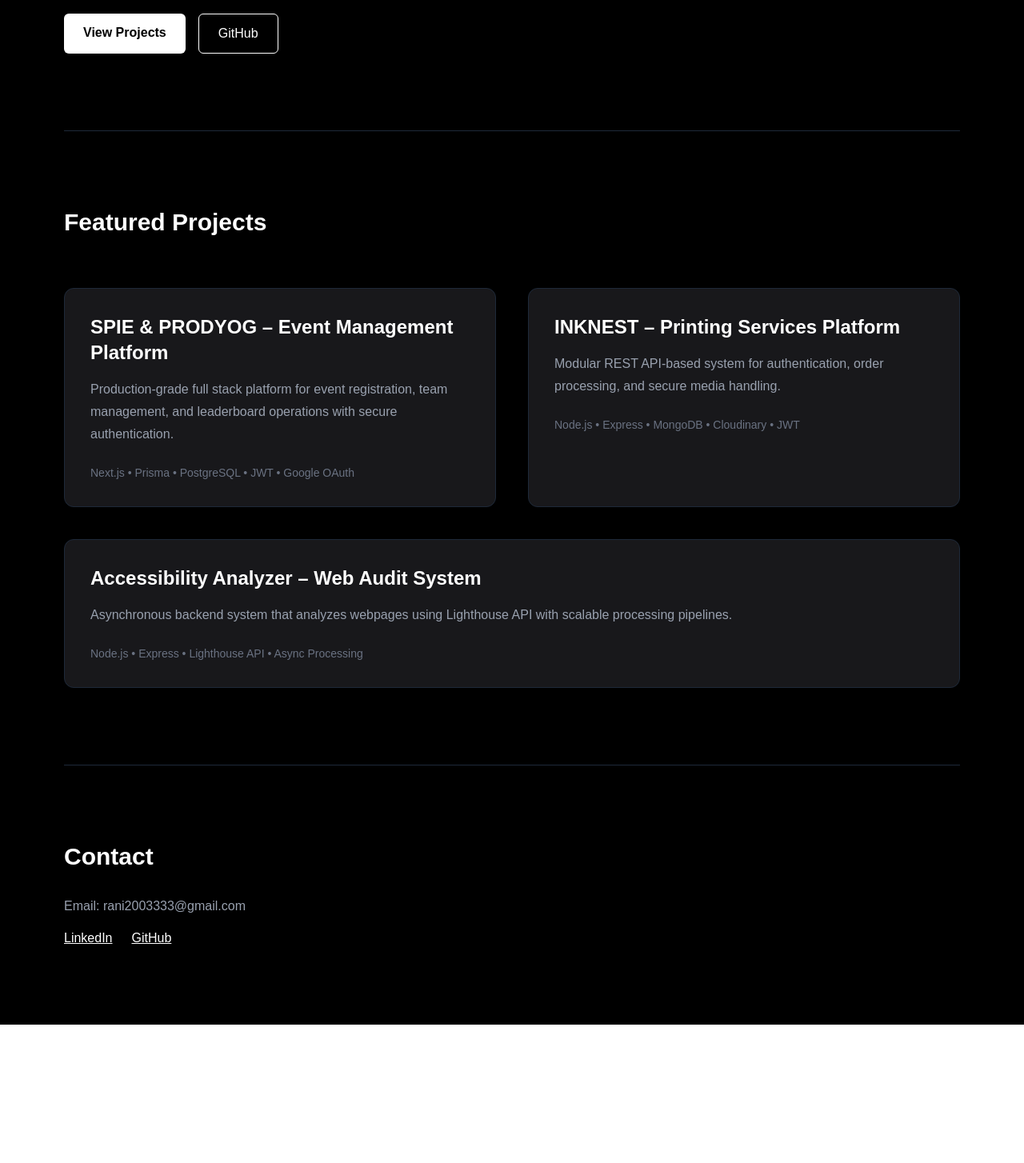
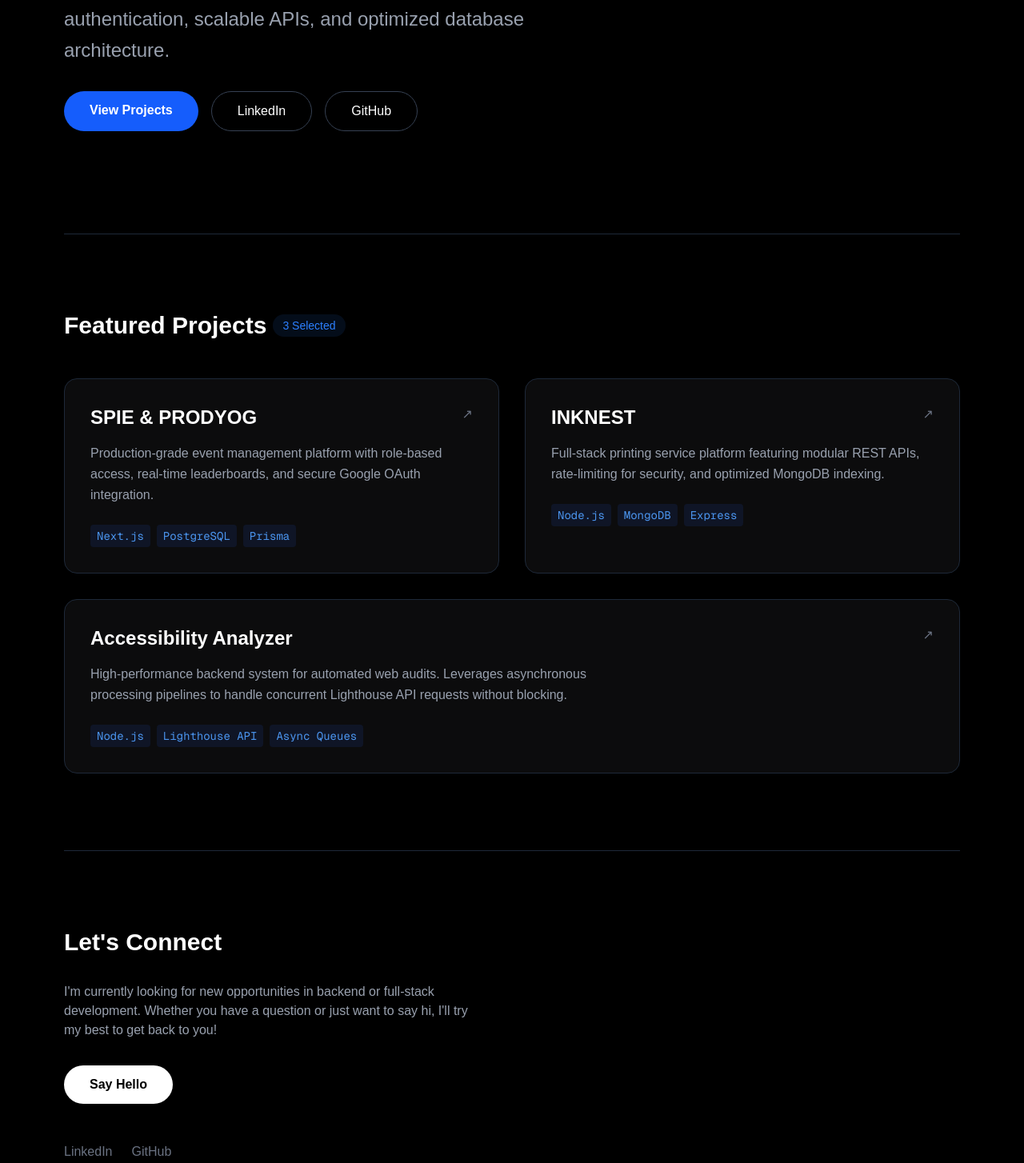
Before and after one commit to rani-86/rani-portfolio, a Next.js app: page / in a window 1280 px wide. Shown: the part 336-1790 px from the top of the page at 80% size. Before the commit the page ends 1617 px from the top, so only its background shows below. Built offline with nearby package versions, Linux system fonts and the light colour scheme.

Commit message:
Updated page details

```diff
--- a/app/page.tsx
+++ b/app/page.tsx
@@ -3,132 +3,53 @@ import Link from "next/link";
 export default function Home() {
   return (
     <main className="bg-black text-white min-h-screen px-6 md:px-20">
+
       {/* Navbar */}
       <nav className="flex justify-between items-center py-6 border-b border-gray-800">
-        <h1 className="font-semibold text-lg">Rani Sharma</h1>
+        <h1 className="font-semibold text-lg tracking-tight">Rani Sharma</h1>
 
-        <div className="flex gap-6 text-gray-400 text-sm">
-          <a href="#projects" className="hover:text-white transition">
-            Projects
-          </a>
-          <a href="#contact" className="hover:text-white transition">
-            Contact
-          </a>
+        <div className="flex gap-6 text-gray-400 text-sm font-medium">
+          <a href="#projects" className="hover:text-blue-400 transition">Projects</a>
+          <a href="#contact" className="hover:text-blue-400 transition">Contact</a>
           <a
             href="https://github.com/rani-86"
             target="_blank"
             rel="noopener noreferrer"
-            className="hover:text-white transition"
+            className="hover:text-blue-400 transition"
           >
             GitHub
           </a>
         </div>
       </nav>
 
-      {/* Hero */}
-      <section className="py-24">
-        <h1 className="text-4xl md:text-6xl font-bold mb-6">Rani Sharma</h1>
+      {/* Hero Section */}
+      <section className="py-24 md:py-32">
+        {/* Gradient Name */}
+        <h1 className="text-5xl md:text-7xl font-bold mb-6 tracking-tight">
+          <span className="bg-gradient-to-r from-cyan-400 to-blue-600 text-transparent bg-clip-text">
+            Rani Sharma
+          </span>
+        </h1>
 
-        <p className="text-xl md:text-2xl text-gray-400 mb-8 max-w-3xl">
+        <p className="text-xl md:text-2xl text-gray-400 mb-8 max-w-2xl leading-relaxed">
           Building production-grade full stack applications with secure
           authentication, scalable APIs, and optimized database architecture.
         </p>
 
-        <div className="flex gap-4">
+        {/* Buttons with Accent Color */}
+        <div className="flex flex-wrap gap-4">
           <a
             href="#projects"
-            className="bg-white text-black px-6 py-3 rounded-md font-semibold hover:opacity-80 transition"
+            className="bg-blue-600 text-white px-8 py-3 rounded-full font-semibold hover:bg-blue-700 hover:shadow-[0_0_15px_rgba(37,99,235,0.5)] transition duration-300"
           >
             View Projects
           </a>
 
           <a
-            href="https://github.com/rani-86"
-            target="_blank"
-            rel="noopener noreferrer"
-            className="border border-white px-6 py-3 rounded-md hover:bg-white hover:text-black transition"
-          >
-            GitHub
-          </a>
-        </div>
-      </section>
-
-      {/* Projects */}
-      <section id="projects" className="py-24 border-t border-gray-800">
-        <h2 className="text-3xl font-bold mb-16">Featured Projects</h2>
-
-        <div className="grid md:grid-cols-2 gap-10">
-          {/* Project 1 */}
-          <Link
-            href="/projects/spie"
-            className="bg-zinc-900 p-8 rounded-xl border border-gray-800 hover:border-gray-600 transition block"
-          >
-            <h3 className="text-2xl font-semibold mb-4">
-              SPIE & PRODYOG – Event Management Platform
-            </h3>
-
-            <p className="text-gray-400 mb-6 leading-7">
-              Production-grade full stack platform for event registration, team
-              management, and leaderboard operations with secure authentication.
-            </p>
-
-            <p className="text-sm text-gray-500">
-              Next.js • Prisma • PostgreSQL • JWT • Google OAuth
-            </p>
-          </Link>
-
-          {/* Project 2 */}
-          <Link
-            href="/projects/inknest"
-            className="bg-zinc-900 p-8 rounded-xl border border-gray-800 hover:border-gray-600 transition block"
-          >
-            <h3 className="text-2xl font-semibold mb-4">
-              INKNEST – Printing Services Platform
-            </h3>
-
-            <p className="text-gray-400 mb-6 leading-7">
-              Modular REST API-based system for authentication, order
-              processing, and secure media handling.
-            </p>
-
-            <p className="text-sm text-gray-500">
-              Node.js • Express • MongoDB • Cloudinary • JWT
-            </p>
-          </Link>
-
-          {/* Project 3 */}
-          <Link
-            href="/projects/accessibility"
-            className="bg-zinc-900 p-8 rounded-xl border border-gray-800 hover:border-gray-600 transition md:col-span-2 block"
-          >
-            <h3 className="text-2xl font-semibold mb-4">
-              Accessibility Analyzer – Web Audit System
-            </h3>
-
-            <p className="text-gray-400 mb-6 leading-7">
-              Asynchronous backend system that analyzes webpages using Lighthouse
-              API with scalable processing pipelines.
-            </p>
-
-            <p className="text-sm text-gray-500">
-              Node.js • Express • Lighthouse API • Async Processing
-            </p>
-          </Link>
-        </div>
-      </section>
-
-      {/* Contact */}
-      <section id="contact" className="py-24 border-t border-gray-800">
-        <h2 className="text-3xl font-bold mb-8">Contact</h2>
-
-        <p className="text-gray-400 mb-4">Email: rani2003333@gmail.com</p>
-
-        <div className="flex gap-6">
-          <a
             href="https://linkedin.com/in/YOUR_LINKEDIN"
             target="_blank"
             rel="noopener noreferrer"
-            className="underline"
+            className="border border-gray-700 px-8 py-3 rounded-full font-medium hover:border-blue-500 hover:text-blue-400 transition duration-300"
           >
             LinkedIn
           </a>
@@ -137,12 +58,134 @@ export default function Home() {
             href="https://github.com/rani-86"
             target="_blank"
             rel="noopener noreferrer"
-            className="underline"
+            className="border border-gray-700 px-8 py-3 rounded-full font-medium hover:border-white hover:text-white transition duration-300"
           >
             GitHub
           </a>
         </div>
       </section>
+
+      {/* Projects Section */}
+      <section id="projects" className="py-24 border-t border-gray-800">
+        <h2 className="text-3xl font-bold mb-12 flex items-center gap-2">
+          Featured Projects
+          <span className="text-blue-500 text-sm font-normal bg-blue-500/10 px-3 py-1 rounded-full">3 Selected</span>
+        </h2>
+
+        <div className="grid md:grid-cols-2 gap-8">
+
+          {/* Project 1 - SPIE */}
+          <Link
+            href="/projects/spie"
+            className="group bg-zinc-900/50 p-8 rounded-2xl border border-gray-800 hover:border-blue-500/50 hover:shadow-[0_0_20px_rgba(59,130,246,0.15)] transition-all duration-300 block"
+          >
+            <div className="flex justify-between items-start mb-4">
+              <h3 className="text-2xl font-bold group-hover:text-blue-400 transition">
+                SPIE & PRODYOG
+              </h3>
+              <span className="text-gray-500 group-hover:text-blue-400 transition transform group-hover:-translate-y-1 group-hover:translate-x-1">↗</span>
+            </div>
+
+            <p className="text-gray-400 mb-6 leading-relaxed">
+              Production-grade event management platform with role-based access,
+              real-time leaderboards, and secure Google OAuth integration.
+            </p>
+
+            <div className="flex flex-wrap gap-2 text-sm text-blue-400/90 font-mono">
+              <span className="bg-blue-900/20 px-2 py-1 rounded">Next.js</span>
+              <span className="bg-blue-900/20 px-2 py-1 rounded">PostgreSQL</span>
+              <span className="bg-blue-900/20 px-2 py-1 rounded">Prisma</span>
+            </div>
+          </Link>
+
+          {/* Project 2 - INKNEST */}
+          <Link
+            href="/projects/inknest"
+            className="group bg-zinc-900/50 p-8 rounded-2xl border border-gray-800 hover:border-blue-500/50 hover:shadow-[0_0_20px_rgba(59,130,246,0.15)] transition-all duration-300 block"
+          >
+             <div className="flex justify-between items-start mb-4">
+              <h3 className="text-2xl font-bold group-hover:text-blue-400 transition">
+                INKNEST
+              </h3>
+              <span className="text-gray-500 group-hover:text-blue-400 transition transform group-hover:-translate-y-1 group-hover:translate-x-1">↗</span>
+            </div>
+
+            <p className="text-gray-400 mb-6 leading-relaxed">
+              Full-stack printing service platform featuring modular REST APIs,
+              rate-limiting for security, and optimized MongoDB indexing.
+            </p>
+
+            <div className="flex flex-wrap gap-2 text-sm text-blue-400/90 font-mono">
+              <span className="bg-blue-900/20 px-2 py-1 rounded">Node.js</span>
+              <span className="bg-blue-900/20 px-2 py-1 rounded">MongoDB</span>
+              <span className="bg-blue-900/20 px-2 py-1 rounded">Express</span>
+            </div>
+          </Link>
+
+          {/* Project 3 - Accessibility */}
+          <Link
+            href="/projects/accessibility"
+            className="group bg-zinc-900/50 p-8 rounded-2xl border border-gray-800 hover:border-blue-500/50 hover:shadow-[0_0_20px_rgba(59,130,246,0.15)] transition-all duration-300 md:col-span-2 block"
+          >
+             <div className="flex justify-between items-start mb-4">
+              <h3 className="text-2xl font-bold group-hover:text-blue-400 transition">
+                Accessibility Analyzer
+              </h3>
+              <span className="text-gray-500 group-hover:text-blue-400 transition transform group-hover:-translate-y-1 group-hover:translate-x-1">↗</span>
+            </div>
+
+            <p className="text-gray-400 mb-6 leading-relaxed max-w-2xl">
+              High-performance backend system for automated web audits.
+              Leverages asynchronous processing pipelines to handle concurrent Lighthouse API requests without blocking.
+            </p>
+
+            <div className="flex flex-wrap gap-2 text-sm text-blue-400/90 font-mono">
+              <span className="bg-blue-900/20 px-2 py-1 rounded">Node.js</span>
+              <span className="bg-blue-900/20 px-2 py-1 rounded">Lighthouse API</span>
+              <span className="bg-blue-900/20 px-2 py-1 rounded">Async Queues</span>
+            </div>
+          </Link>
+
+        </div>
+      </section>
+
+      {/* Contact */}
+      <section id="contact" className="py-24 border-t border-gray-800">
+        <h2 className="text-3xl font-bold mb-8">Let's Connect</h2>
+
+        <p className="text-gray-400 mb-8 max-w-lg">
+          I'm currently looking for new opportunities in backend or full-stack development.
+          Whether you have a question or just want to say hi, I'll try my best to get back to you!
+        </p>
+
+        <a
+          href="mailto:rani2003333@gmail.com"
+          className="inline-block bg-white text-black px-8 py-3 rounded-full font-bold hover:bg-blue-600 hover:text-white transition duration-300"
+        >
+          Say Hello
+        </a>
+
+        <div className="flex gap-6 mt-12 text-gray-500">
+          <a
+            href="https://www.linkedin.com/in/rani-sharma-6b90b527b/"
+            target="_blank"
+            rel="noopener noreferrer"
+            className="hover:text-blue-400 transition"
+          >
+            LinkedIn
+          </a>
+
+          <a
+            href="https://github.com/rani-86"
+            target="_blank"
+            rel="noopener noreferrer"
+            className="hover:text-blue-400 transition"
+          >
+            GitHub
+          </a>
+        </div>
+      </section>
+
     </main>
   );
 }
--- a/app/projects/[slug]/page.tsx
+++ b/app/projects/[slug]/page.tsx
@@ -1,86 +1,140 @@
 import { notFound } from "next/navigation";
+import Link from "next/link";
 
-// 1. Define your projects data
+// --- Project Data ---
 const projects = {
   spie: {
-    title: "SPIE & PRODYOG – Event Management Platform",
+    title: "SPIE & PRODYOG",
+    subtitle: "Event Management Platform",
     description: `
       A production-grade full stack web platform built for official college society and annual fest operations.
 
+      This system handles thousands of requests during fest season, ensuring seamless registration and real-time updates for participants.
+
       Key Features:
-- Google OAuth authentication
-- JWT session handling
-- Role-based admin access
-- Relational database constraints
-- CSV export functionality
-- Production deployment
+      - Google OAuth authentication for secure and one-click login.
+      - JWT session handling for stateless, scalable user sessions.
+      - Role-based admin access (Admin vs User vs Team Lead).
+      - Relational database constraints ensuring data integrity.
+      - Automated CSV export functionality for non-technical team members.
     `,
     tech: "Next.js • Prisma • PostgreSQL • JWT • Google OAuth • Tailwind",
   },
   inknest: {
-    title: "INKNEST – Printing Services Platform",
+    title: "INKNEST",
+    subtitle: "Printing Services Platform",
     description: `
-A modular full stack order management system built with Express and MongoDB.
+      A modular full stack order management system built with Express and MongoDB to streamline campus printing services.
 
       Key Features:
-- JWT authentication
-- Secure file uploads
-- Cloudinary integration
-- Rate limiting & request validation
-- Optimized database indexing
+      - Secure JWT authentication with refresh token rotation.
+      - Cloudinary integration for handling large design file uploads.
+      - Rate limiting & request validation to prevent abuse.
+      - Optimized database indexing for fast query performance on order history.
     `,
     tech: "Node.js • Express • MongoDB • Cloudinary • JWT",
   },
   accessibility: {
-    title: "Accessibility Analyzer – Web Audit System",
+    title: "Accessibility Analyzer",
+    subtitle: "Web Audit System",
     description: `
-Backend system that analyzes webpages using Lighthouse API.
+      A backend-heavy system that analyzes webpages using the Lighthouse API to generate accessibility compliance reports.
 
       Key Features:
-- Asynchronous processing
-- Structured accessibility reporting
-- Scalable request handling
-- Fault-tolerant pipelines
+      - Asynchronous processing using message queues to handle long-running audit tasks.
+      - Structured accessibility reporting with actionable insights.
+      - Scalable request handling capable of concurrent audits.
+      - Fault-tolerant pipelines that retry failed jobs automatically.
     `,
     tech: "Node.js • Express • Lighthouse API • Async Processing",
   },
 };
 
-// 2. REQUIRED: Tell Next.js which pages to build at deploy time
 export async function generateStaticParams() {
   return Object.keys(projects).map((slug) => ({
     slug: slug,
   }));
 }
 
-// 3. The Page Component
 export default async function ProjectPage({
   params,
 }: {
   params: Promise<{ slug: string }>;
 }) {
-  // Await the params (Required for Next.js 15+)
   const resolvedParams = await params;
   const project = projects[resolvedParams.slug as keyof typeof projects];
 
   if (!project) return notFound();
 
+  // Helper to split the tech string into an array for the "pills"
+  const techStack = project.tech.split("•").map((t) => t.trim());
+
   return (
-    <main className="bg-black text-white min-h-screen px-6 md:px-20 py-24">
-      <h1 className="text-4xl font-bold mb-8">{project.title}</h1>
+    <main className="bg-black text-white min-h-screen flex justify-center py-24 px-6 relative overflow-hidden">
 
-      <p className="text-gray-400 leading-7 mb-10 whitespace-pre-line">
+      {/* Background Glow Effect */}
+      <div className="absolute top-0 left-1/2 -translate-x-1/2 w-full max-w-3xl h-64 bg-blue-600/10 blur-[100px] -z-10 rounded-full"></div>
+
+      <div className="max-w-3xl w-full">
+
+        {/* Back Button */}
+        <Link
+          href="/#projects"
+          className="inline-flex items-center text-gray-400 hover:text-blue-400 transition mb-8 group"
+        >
+          <span className="mr-2 group-hover:-translate-x-1 transition-transform">←</span>
+          Back to Projects
+        </Link>
+
+        {/* Header Section */}
+        <div className="mb-12">
+          <h1 className="text-4xl md:text-5xl font-bold mb-4 bg-gradient-to-r from-white to-gray-400 bg-clip-text text-transparent">
+            {project.title}
+          </h1>
+          <h2 className="text-xl text-blue-400 font-medium">
+            {project.subtitle}
+          </h2>
+        </div>
+
+        {/* Content Card */}
+        <div className="bg-zinc-900/50 border border-gray-800 rounded-2xl p-8 md:p-10 shadow-2xl backdrop-blur-sm">
+
+          {/* Tech Stack Pills */}
+          <div className="flex flex-wrap gap-3 mb-10">
+            {techStack.map((tech) => (
+              <span
+                key={tech}
+                className="px-3 py-1 bg-blue-500/10 text-blue-300 border border-blue-500/20 rounded-full text-sm font-mono"
+              >
+                {tech}
+              </span>
+            ))}
+          </div>
+
+          {/* Description */}
+          <div className="prose prose-invert max-w-none">
+            <p className="text-gray-300 leading-8 whitespace-pre-line text-lg">
               {project.description}
             </p>
+          </div>
 
-      <p className="text-sm text-gray-500 mb-8">{project.tech}</p>
+        </div>
 
+        {/* Footer / CTA */}
+        <div className="mt-12 flex justify-between items-center border-t border-gray-800 pt-8">
+            <p className="text-gray-500">
+                Interested in the code?
+            </p>
             <a
-        href="/"
-        className="inline-block mt-6 border border-white px-6 py-2 rounded-md hover:bg-white hover:text-black transition"
+                href="https://github.com/rani-86"
+                target="_blank"
+                className="bg-white text-black px-6 py-2 rounded-full font-semibold hover:bg-blue-600 hover:text-white transition"
             >
-        Back to Home
+                View on GitHub
             </a>
+        </div>
+
+      </div>
     </main>
   );
 }
```
Lines whose indentation alone changed are shown as unchanged.
